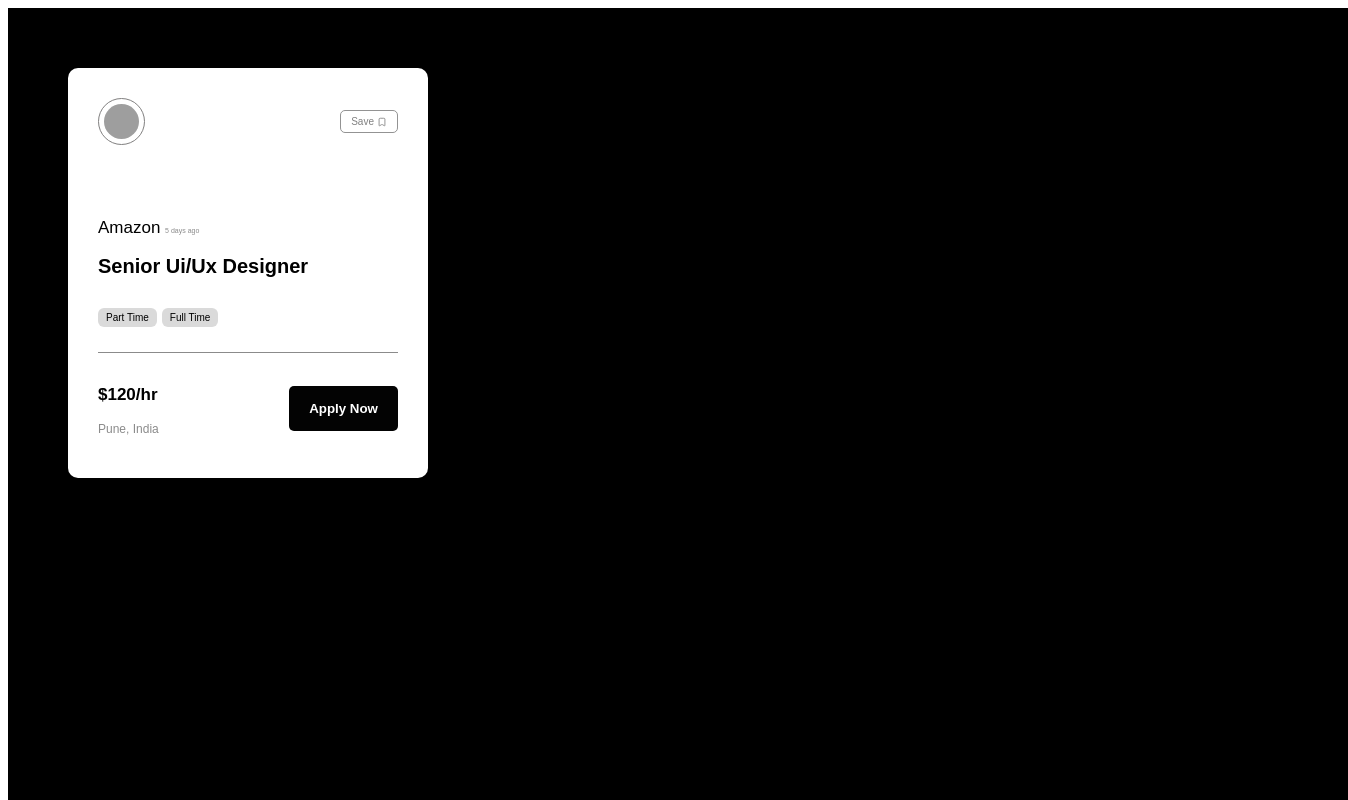
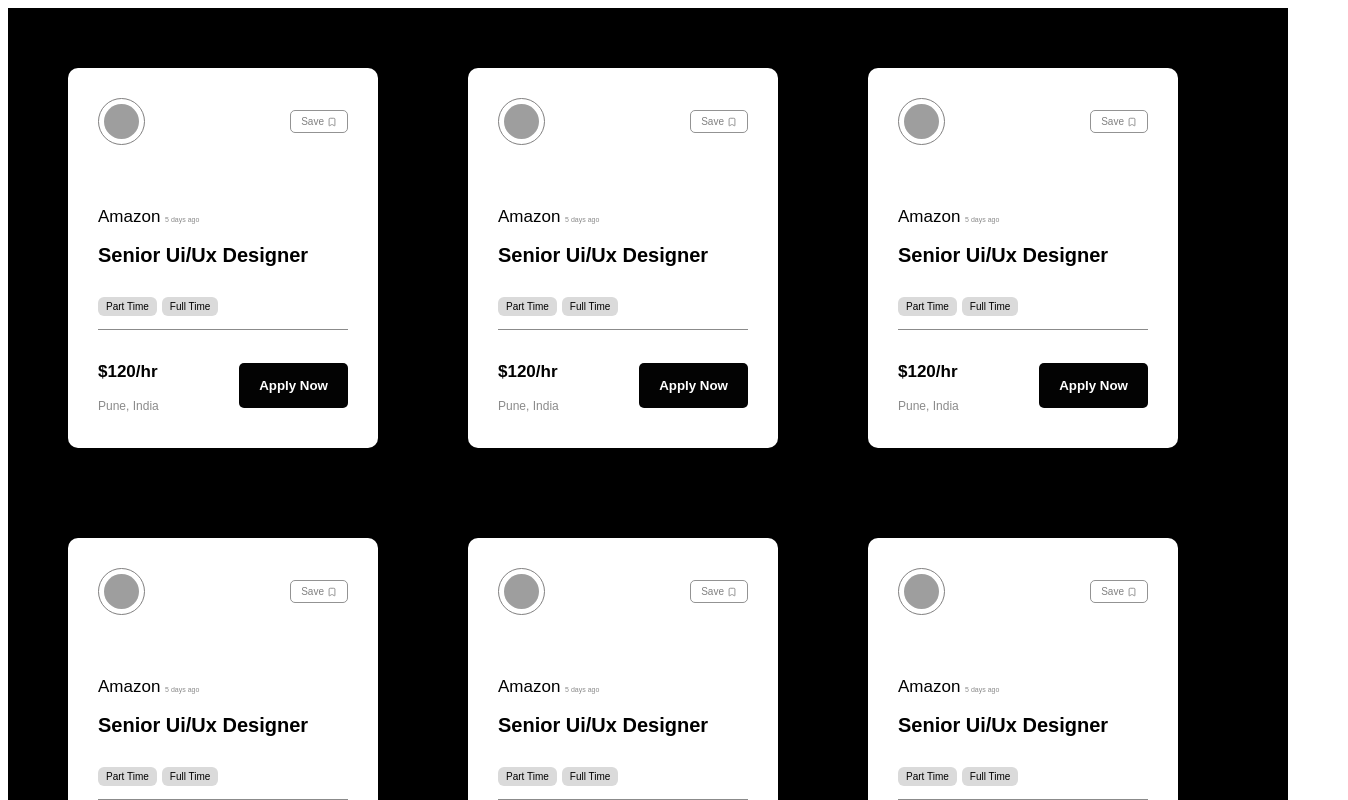
Before and after one commit to Sudesh3103/React.js, a React (Vite) app in the folder 04-cards-project/: page / in a window 1280 px wide. Shown: the top 800 px of the page, 1348 px wide, since content can reach past the window. Built offline with nearby package versions, Linux system fonts and the light colour scheme; grey boxes are pictures that could not be loaded.

Commit message:
changes in card component

```diff
--- a/04-cards-project/src/components/Card.jsx
+++ b/04-cards-project/src/components/Card.jsx
@@ -4,6 +4,7 @@
 
 const Card = () => {
   return (
+    <>
     <div className="parent">
       <div className='card'>
         <div>
@@ -37,6 +38,8 @@
         </div>
       </div>
     </div>
+    </>
+
   )
 }
 
--- a/04-cards-project/src/index.css
+++ b/04-cards-project/src/index.css
@@ -9,8 +9,6 @@
 }
 
 .parent{
-  min-height: 100vh;
-  width: 100%;
   background-color: rgb(0, 0, 0);
   display: flex;
   flex-wrap: wrap;
@@ -19,8 +17,8 @@
 }
 
 .card{
-  height: 350px;
-  width: 300px;
+  height: 320px;
+  width: 250px;
   background-color: rgb(255, 255, 255);
   border-radius: 10px;
   padding: 30px;
```
